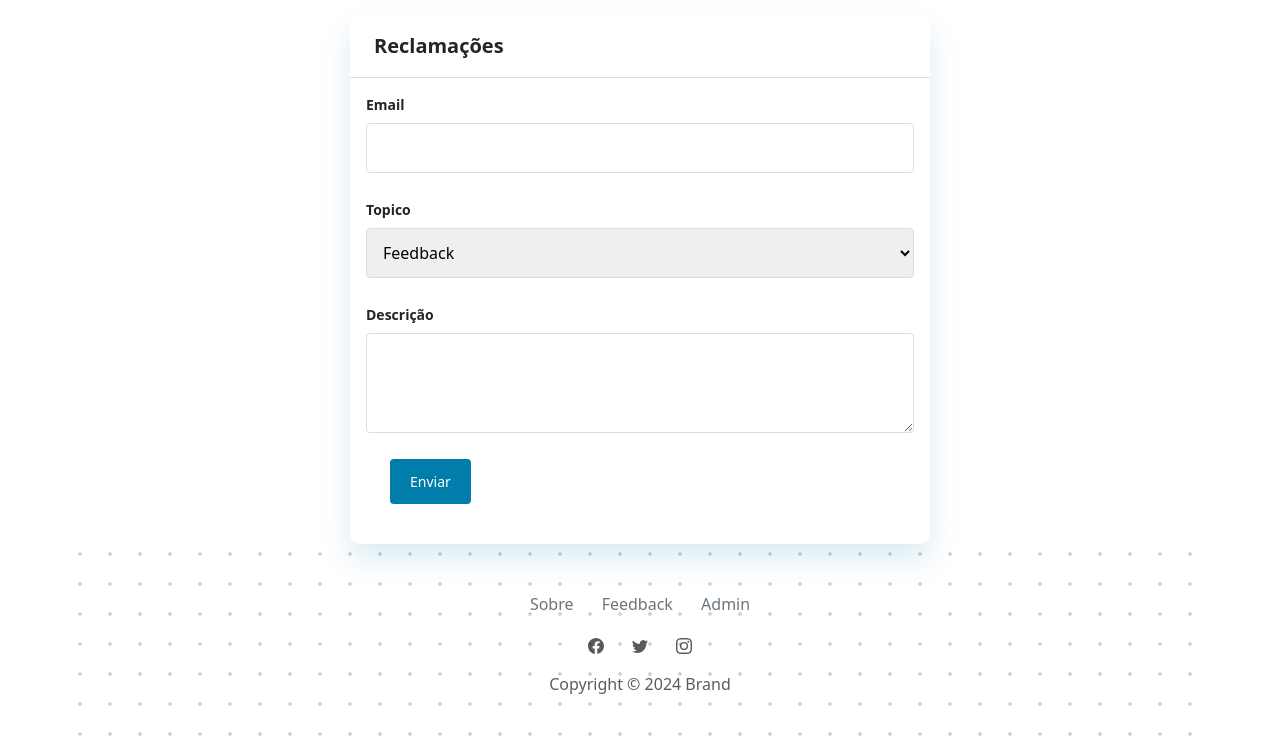
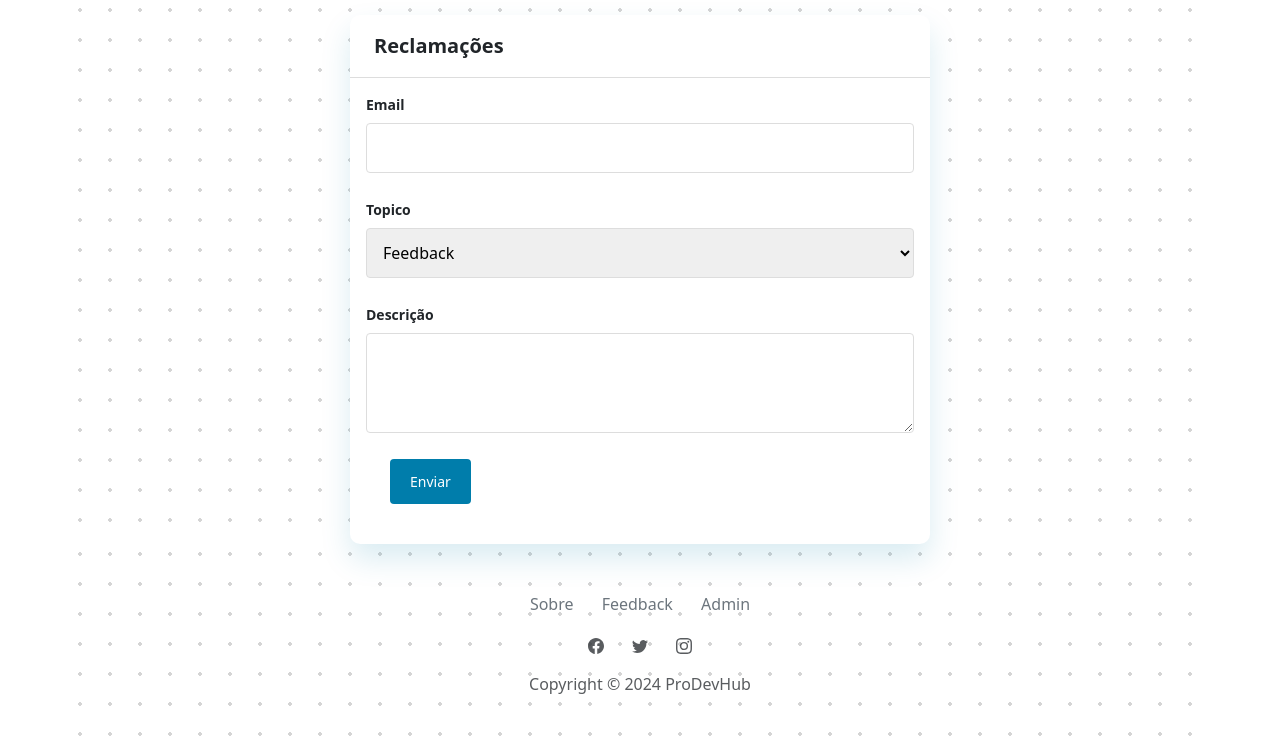
Before and after one commit to ruivaldonoelio/PF_2024, a Django app: page /feeback/ in a window 1280 px wide. Shown: the part 55-800 px from the top of the page. Run offline with Django 5.2, Linux system fonts and the light colour scheme; parts of the project's set-up code (start-up, migrations or seed data) failed here and were passed over; some libraries are stand-ins or nearby versions.

Commit message:
90% feito

```diff
--- a/templates/base.html
+++ b/templates/base.html
@@ -95,7 +95,7 @@
                         </svg>
                     </li>
                 </ul>
-                <p class="mb-0">Copyright © 2024 Brand</p>
+                <p class="mb-0">Copyright © 2024 ProDevHub</p>
             </div>
         </footer>
         <script src="{% static '../static/bootstrap/js/bootstrap.min.js' %}"></script>
--- a/templates/feedback.html
+++ b/templates/feedback.html
@@ -9,7 +9,7 @@
 
 
 {% block content %}
-<div class="container d-flex d-xxl-flex justify-content-center align-items-center justify-content-xxl-center align-items-xxl-center background" style="padding-top: 15px;">
+<div id="background" class="container d-flex  justify-content-center align-items-center" style="padding-top: 15px;">
     <div class="form">
         <div class="form__header">
             <span class="form__title">Reclamações</span>
```
